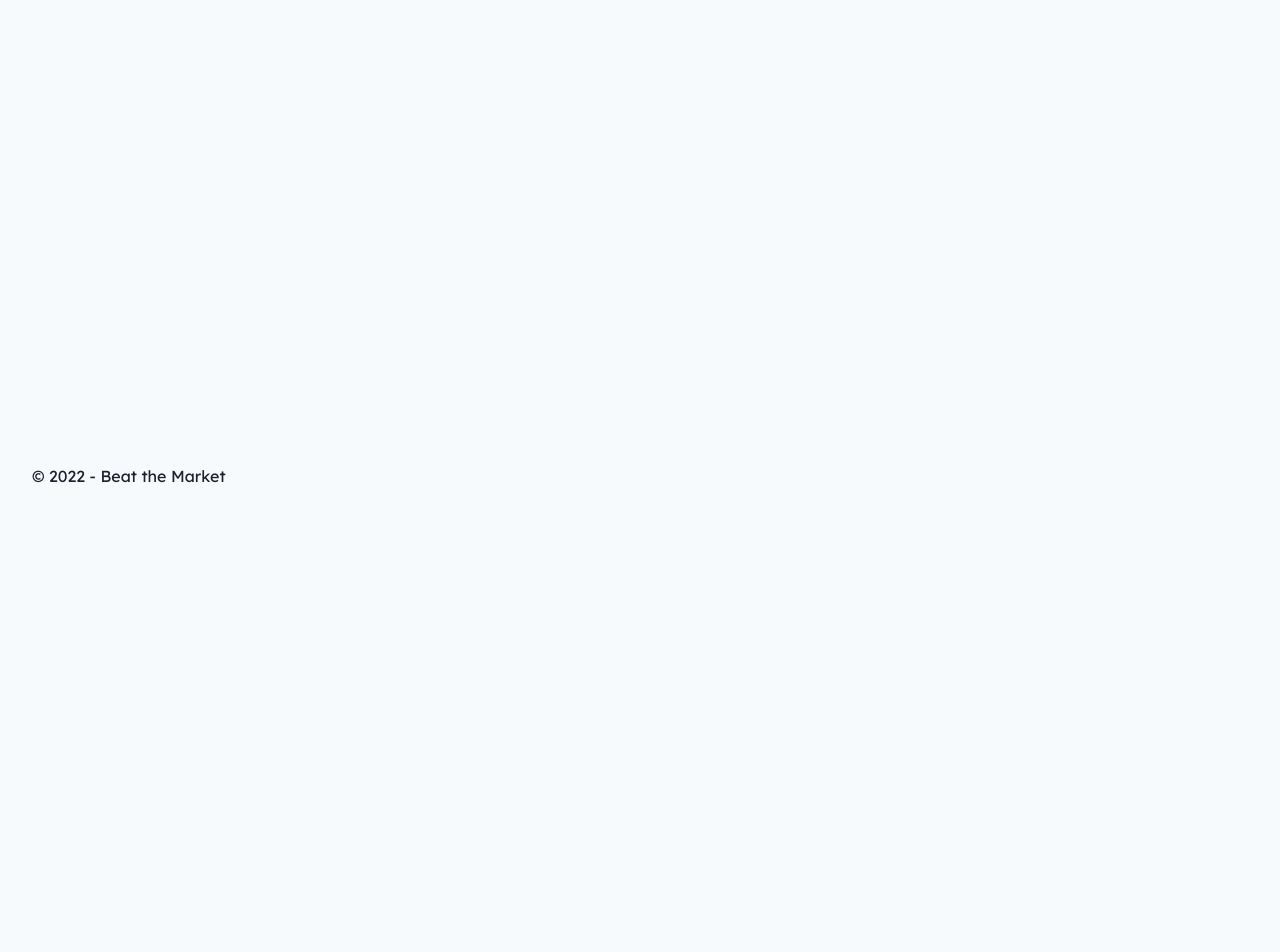
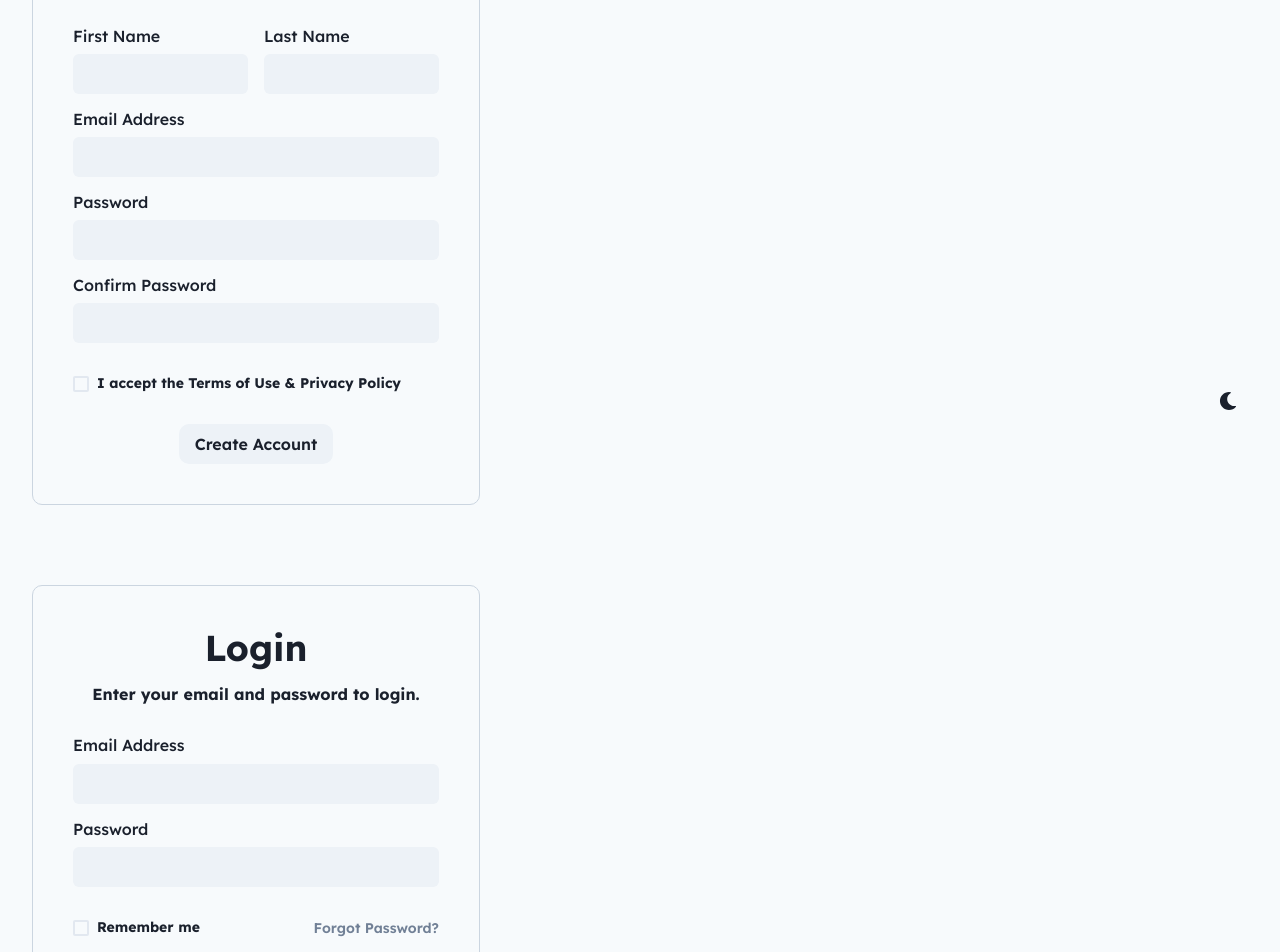
Before and after one commit to butasebi/BeatTheMarket, a React (Create React App) app in the folder front/: page / in a window 1280 px wide. Shown: the part 280-1232 px from the top of the page. Before the commit the page ends 800 px from the top, so only its background shows below. Built offline with nearby package versions, Linux system fonts and the light colour scheme.

Commit message:
chore: provide login form to users

```diff
--- /dev/null
+++ b/front/src/components/forms/LoginForm.jsx
@@ -0,0 +1,43 @@
+import React from 'react';
+import { Box, Heading, Text, HStack, VStack, FormControl, FormLabel, Input, Checkbox, Button } from '@chakra-ui/react';
+
+// TODO lighter font for text and checkbox
+export default function RegisterForm() {
+  return (
+    <Box
+      w={['full', 'md']}
+      p = {[8, 10]}
+      mt={[20, '10vh']}
+      mx='auto'
+      border={['none', '1px']}
+      borderColor={['', 'gray.300']}
+      borderRadius={10}
+    >
+      <VStack spacing={8} align='center' w='full'>
+        <VStack spacing={4} align={['flex-start', 'center']} w='full'>
+          <Heading>Login</Heading>
+          <Text fontSize='md' >Enter your email and password to login.</Text>
+        </VStack>
+        <VStack spacing={4} w='full'>
+          <FormControl>
+            <FormLabel>Email Address</FormLabel>
+            <Input variant='filled'></Input>
+          </FormControl>
+          <FormControl>
+            <FormLabel>Password</FormLabel>
+            <Input variant='filled' type='password'></Input>
+          </FormControl>
+        </VStack>
+        <HStack w='full' justify='space-between'>
+          <Checkbox>
+            <Text fontSize='sm'>Remember me</Text>
+          </Checkbox>
+          <Button variant='link' colorscheme='blue'>
+            <Text fontSize='sm'>Forgot Password?</Text>
+          </Button>
+        </HStack>
+        <Button borderRadius={10}>Login</Button>
+      </VStack>
+    </Box>
+  );
+}
--- /dev/null
+++ b/front/src/components/forms/RegisterForm.jsx
@@ -0,0 +1,54 @@
+import React from 'react';
+import { Box, Heading, Text, HStack, VStack, FormControl, FormLabel, Input, Checkbox, Button } from '@chakra-ui/react';
+
+// TODO lighter font for text and checkbox
+export default function RegisterForm() {
+  return (
+    <Box
+      w={['full', 'md']}
+      p = {[8, 10]}
+      mt={[20, '10vh']}
+      mx='auto'
+      border={['none', '1px']}
+      borderColor={['', 'gray.300']}
+      borderRadius={10}
+    >
+      <VStack spacing={8} align='center' w='full'>
+        <VStack spacing={4} align={['flex-start', 'center']} w='full'>
+          <Heading>Register</Heading>
+          <Text fontSize='md' >Create your account. It's free and only takes a minute.</Text>
+        </VStack>
+        <VStack spacing={4}>
+          <HStack spacing={4}>
+            <FormControl>
+              <FormLabel>First Name</FormLabel>
+              <Input variant='filled'></Input>
+            </FormControl>
+            <FormControl>
+              <FormLabel>Last Name</FormLabel>
+              <Input variant='filled'></Input>
+            </FormControl>
+          </HStack>
+          <FormControl>
+            <FormLabel>Email Address</FormLabel>
+            <Input variant='filled'></Input>
+          </FormControl>
+          <FormControl>
+            <FormLabel>Password</FormLabel>
+            <Input variant='filled' type='password'></Input>
+          </FormControl>
+          <FormControl>
+            <FormLabel>Confirm Password</FormLabel>
+            <Input variant='filled' type='password'></Input>
+          </FormControl>
+        </VStack>
+        <HStack w='full' justify='space-between'>
+          <Checkbox>
+            <Text fontSize='sm'>I accept the Terms of Use & Privacy Policy</Text>
+            </Checkbox>
+        </HStack>
+        <Button borderRadius={10}>Create Account</Button>
+      </VStack>
+    </Box>
+  );
+}
--- a/front/src/components/layout/Header.jsx
+++ b/front/src/components/layout/Header.jsx
@@ -1,5 +1,7 @@
-import { Box, Flex, Heading, Link } from '@chakra-ui/react';
+import { Box, Flex, Heading, Link, Button } from '@chakra-ui/react';
 import ColorModeSwitcher from '../ColorModeSwitcher';
+import RegisterForm from '../forms/RegisterForm';
+import LoginForm from '../forms/LoginForm';
 
 function Header() {
   return (
@@ -7,6 +9,9 @@ function Header() {
       <Flex as='header' align='center' padding='8'>
         <Heading as='h1' size='md'>
           <Link href='/'>Beat the Market</Link>
+          {/* <Button></Button> */}
+          <RegisterForm />
+          <LoginForm />
         </Heading>
         <Flex marginLeft='auto'>
           <ColorModeSwitcher />
```
